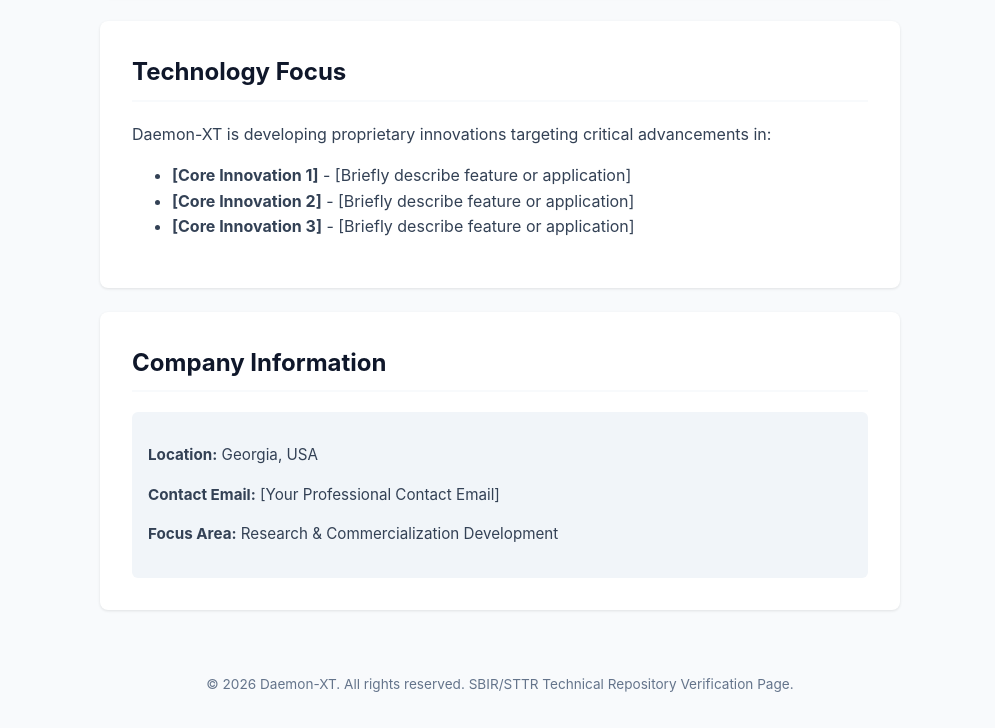
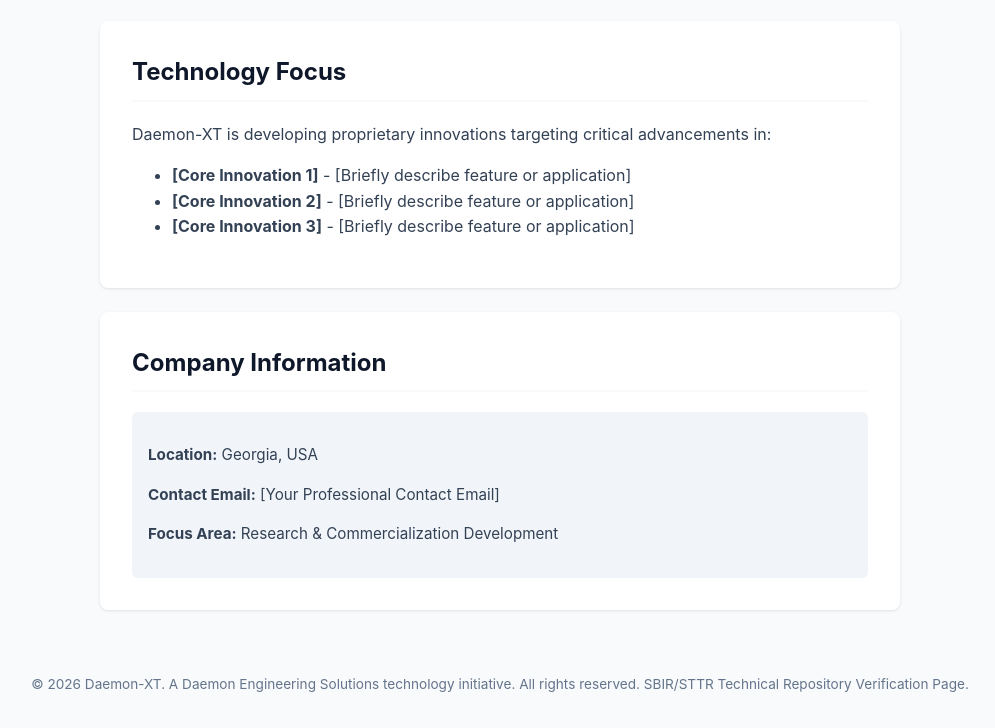
Before and after one commit to lebarionellison/daemon-xt, a plain HTML site: page index.html in a window 1280 px wide. Shown: the part 424-1152 px from the top of the page, without its empty margins (140-1135 px from the left). Drawn offline with Linux system fonts and the light colour scheme.

Commit message:
Align product branding with Daemon Engineering Solutions

```diff
--- a/index.html
+++ b/index.html
@@ -3,7 +3,8 @@
 <head>
     <meta charset="UTF-8">
     <meta name="viewport" content="width=device-width, initial-scale=1.0">
-    <title>Daemon-XT | Advanced Technology Solutions</title>
+    <title>Daemon-XT | Advanced Technology Solutions by Daemon Engineering Solutions</title>
+    <meta name="author" content="Daemon Engineering Solutions">
     <style>
         :root {
             --primary: #0f172a;
@@ -103,7 +104,7 @@
     </div>
 
     <footer>
-        &copy; 2026 Daemon-XT. All rights reserved. SBIR/STTR Technical Repository Verification Page.
+        &copy; 2026 Daemon-XT. A Daemon Engineering Solutions technology initiative. All rights reserved. SBIR/STTR Technical Repository Verification Page.
     </footer>
 
 </body>
```
